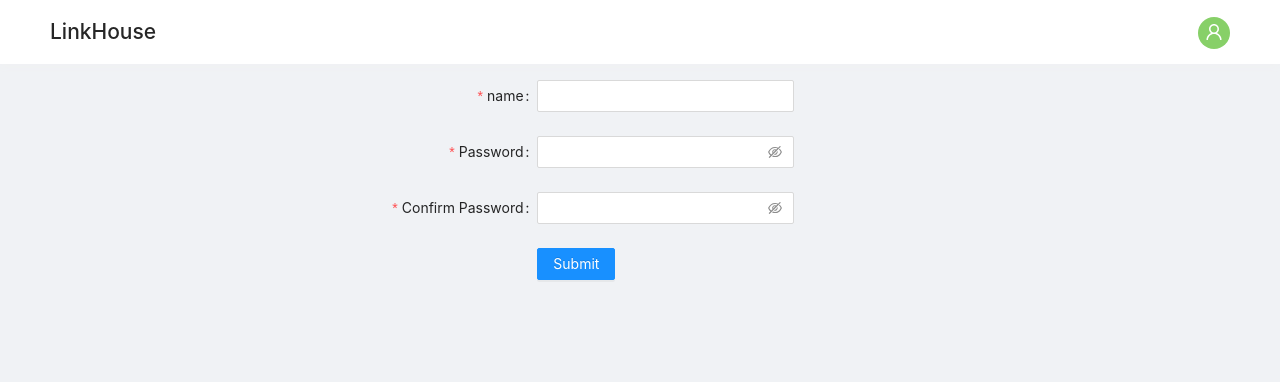
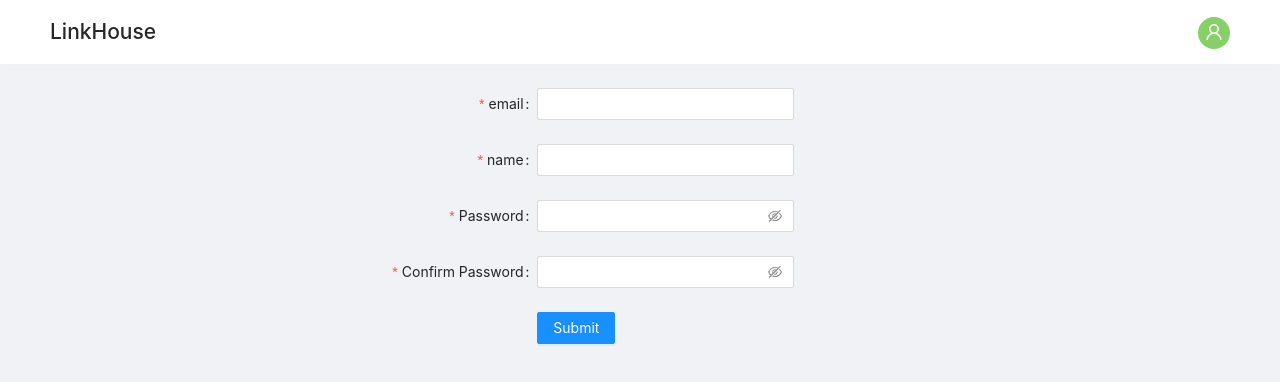
Before and after one commit to seonk94/link-house-client, a React (Create React App) app: page /signup in a window 1280 px wide. Shown: the top 382 px of the page. Built offline with nearby package versions, Linux system fonts and the light colour scheme; no server answers.

Commit message:
fix: main margin

```diff
--- a/src/Router.tsx
+++ b/src/Router.tsx
@@ -49,7 +49,7 @@
     }}
     >
       <Appbar />
-      <Content style={{ padding: '24px' }}>
+      <Content style={{ padding: '24px', marginTop: '64px' }}>
         <Router history={history}>
           <Suspense fallback={(
             <Row justify="center" align="middle">
```
